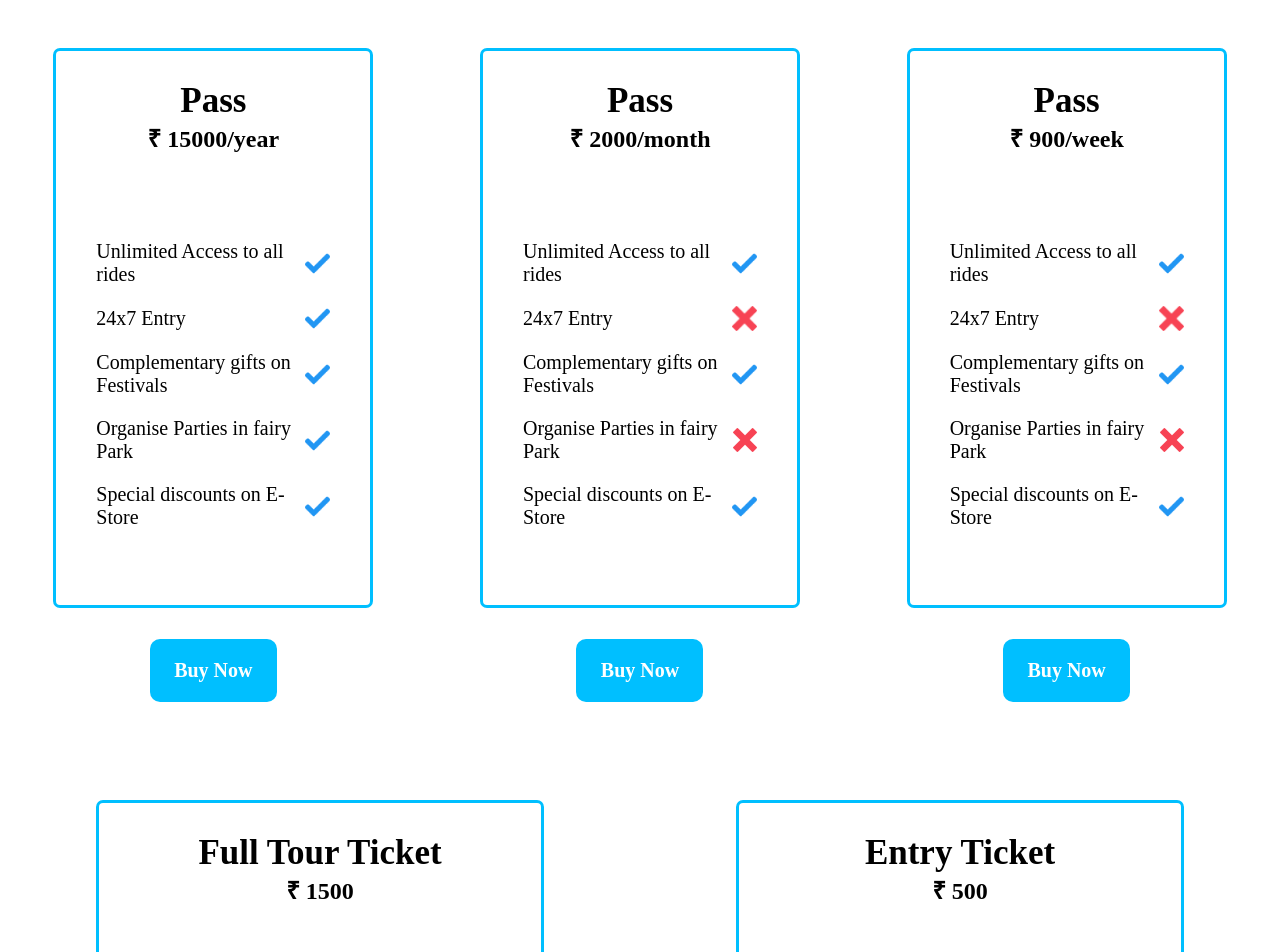
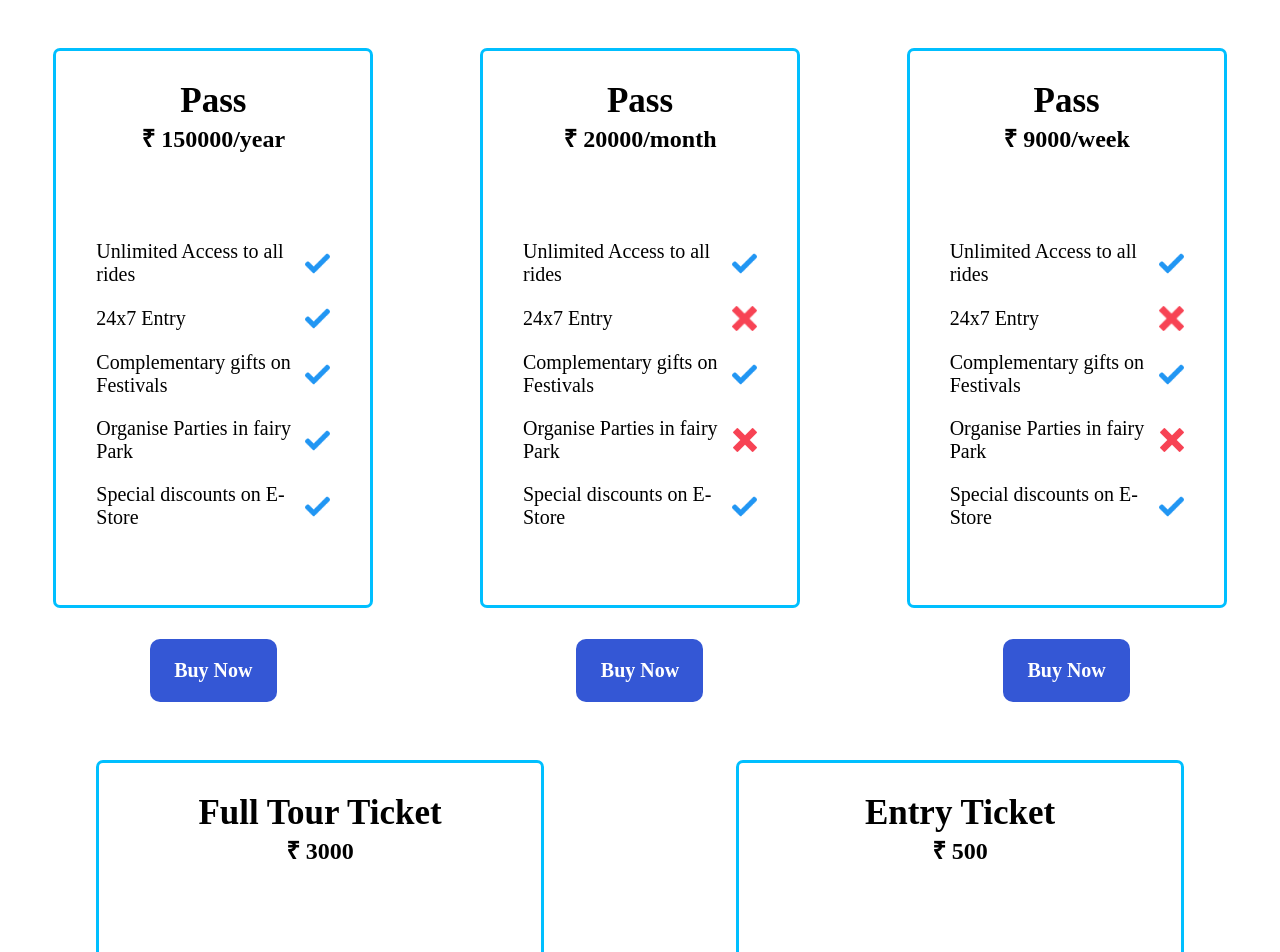
Before and after one commit to Bhavik-Pahwa/Fairyland, a plain HTML site: page ticket.html in a window 1280 px wide. Shown: the part 120-1072 px from the top of the page. Drawn offline with Linux system fonts and the light colour scheme.

Commit message:
changes ticketpass

```diff
--- a/styles/ticket.css
+++ b/styles/ticket.css
@@ -14,8 +14,6 @@
 }
 
 .passcard, .ticketcard{
-    height: 70vh;
-    /* color: #00BFFF; */
     border: 3px solid #00BFFF;
     border-radius: 7px;
     display: flex;
@@ -48,10 +46,8 @@ span{
     align-items: center;
     width: 50%;
     padding: 20px;
-    background-color: #00BFFF;
+    background-color: #3457D5;
     position: relative;
-    top: 100;
-    bottom: 0%;
     border-radius: 10px;
     color: white;
     font-weight: bold;
@@ -61,10 +57,20 @@ span{
 
 .ticketcard{
     width: 35vw;
+    height: 80vh;
 }
 
 .passcard{
     width: 25vw;
+    height: 70vh;
+}
+
+.passcard .btn{
+    top: 100;
+}
+
+.ticketcard .btn{
+    top: 200;
 }
 
 #pass{
--- a/ticket.html
+++ b/ticket.html
@@ -35,7 +35,7 @@
 
                 <div class="passcard">
                     <h1>Pass</h1>
-                    <h2> &#8377 15000/year</h2>
+                    <h2> &#8377 150000/year</h2>
 
                     <span class="advantage"><p>Unlimited Access to all rides</p><img src="./public/check.png" alt="" width="25px"></span>
                     <span class="advantage"><p>24x7 Entry</p><img src="./public/check.png" alt="" width="25px"></span>
@@ -47,7 +47,7 @@
                 </div>
                 <div class="passcard">
                     <h1>Pass</h1>
-                    <h2> &#8377 2000/month</h2>
+                    <h2> &#8377 20000/month</h2>
 
                     <span class="advantage"><p>Unlimited Access to all rides</p><img src="./public/check.png" alt="" width="25px"></span>
                     <span class="advantage"><p>24x7 Entry</p><img src="./public/cross.png" alt="" width="25px"></span>
@@ -60,7 +60,7 @@
 
                 <div class="passcard">
                     <h1>Pass</h1>
-                    <h2> &#8377 900/week</h2>
+                    <h2> &#8377 9000/week</h2>
 
                     <span class="advantage"><p>Unlimited Access to all rides</p><img src="./public/check.png" alt="" width="25px"></span>
                     <span class="advantage"><p>24x7 Entry</p><img src="./public/cross.png" alt="" width="25px"></span>
@@ -76,7 +76,7 @@
 
                 <div class="ticketcard">
                     <h1>Full Tour Ticket</h1>
-                    <h2> &#8377 1500</h2>
+                    <h2> &#8377 3000</h2>
 
                     <span class="advantage"><p>Unlimited Access to all rides</p><img src="./public/check.png" alt="" width="25px"></span>
                     <span class="advantage"><p>24 hour Entry</p><img src="./public/check.png" alt="" width="25px"></span>
```
